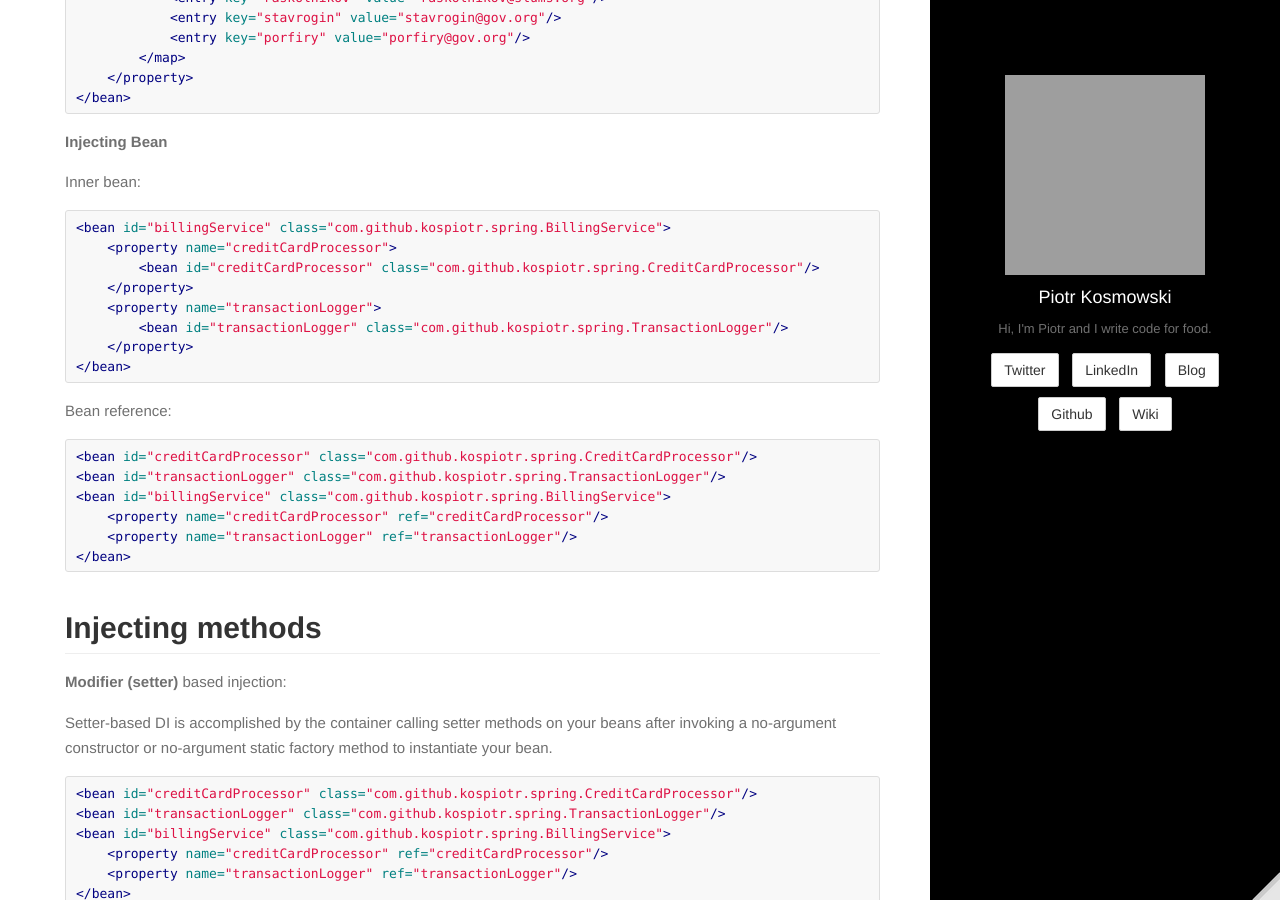
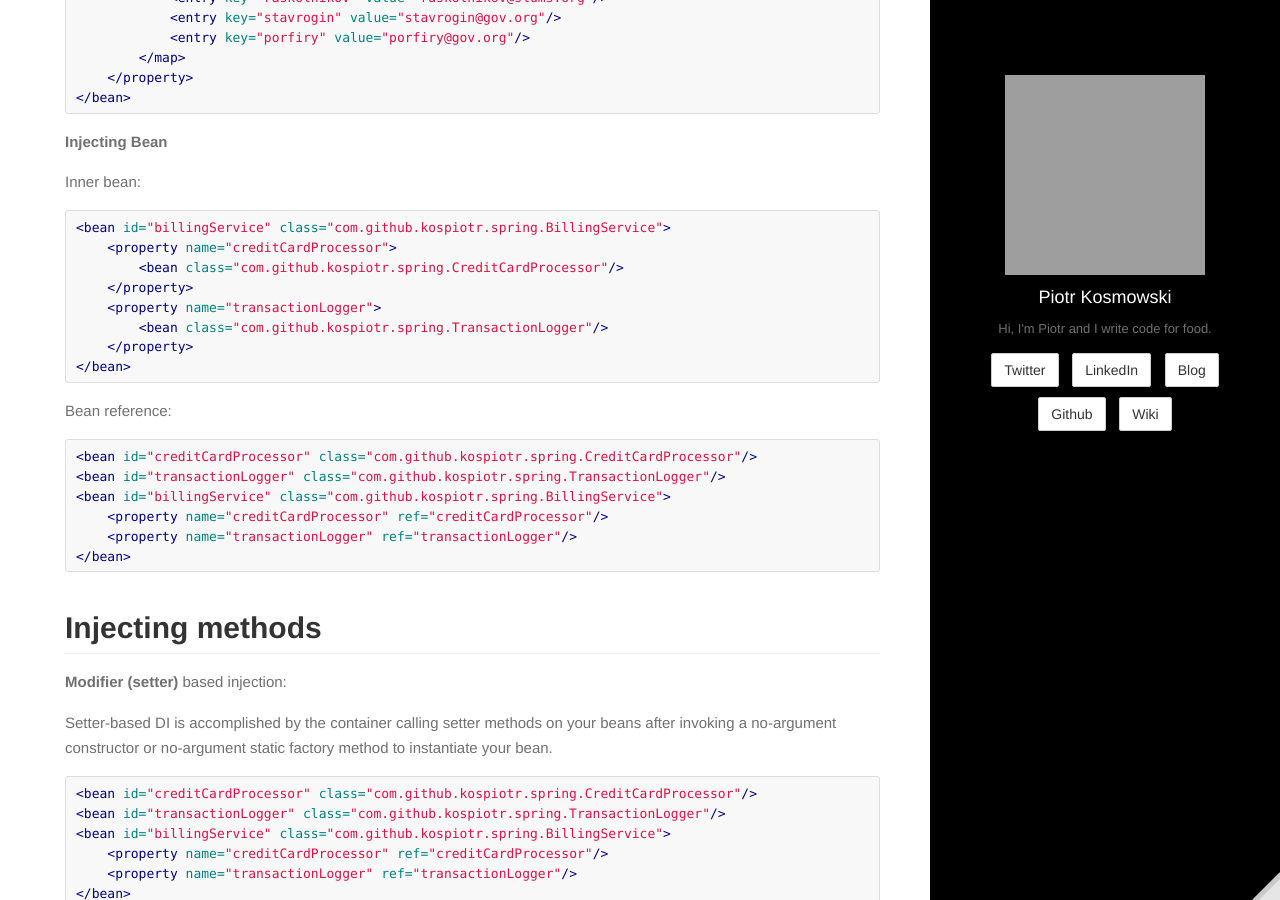
Before and after one commit to kospiotr/kospiotr.github.io, a Jekyll site: the page built from wiki/spring-framework-core.md, in a window 1280 px wide and 900 px high, scrolled down 13358 px. Built offline with Jekyll 4.4.1, drawn with Linux system fonts in a browser that asks for light colours; Markdown is read by kramdown in place of the engine named in the settings; grey boxes are pictures that could not be loaded.

Commit message:
Workshop update

````diff
--- a/wiki/spring-framework-core.md
+++ b/wiki/spring-framework-core.md
@@ -621,10 +621,10 @@ Inner bean:
 ```xml
 <bean id="billingService" class="com.github.kospiotr.spring.BillingService">
     <property name="creditCardProcessor">
-        <bean id="creditCardProcessor" class="com.github.kospiotr.spring.CreditCardProcessor"/>
+        <bean class="com.github.kospiotr.spring.CreditCardProcessor"/>
     </property>
     <property name="transactionLogger">
-        <bean id="transactionLogger" class="com.github.kospiotr.spring.TransactionLogger"/>
+        <bean class="com.github.kospiotr.spring.TransactionLogger"/>
     </property>
 </bean>
 ```
````
